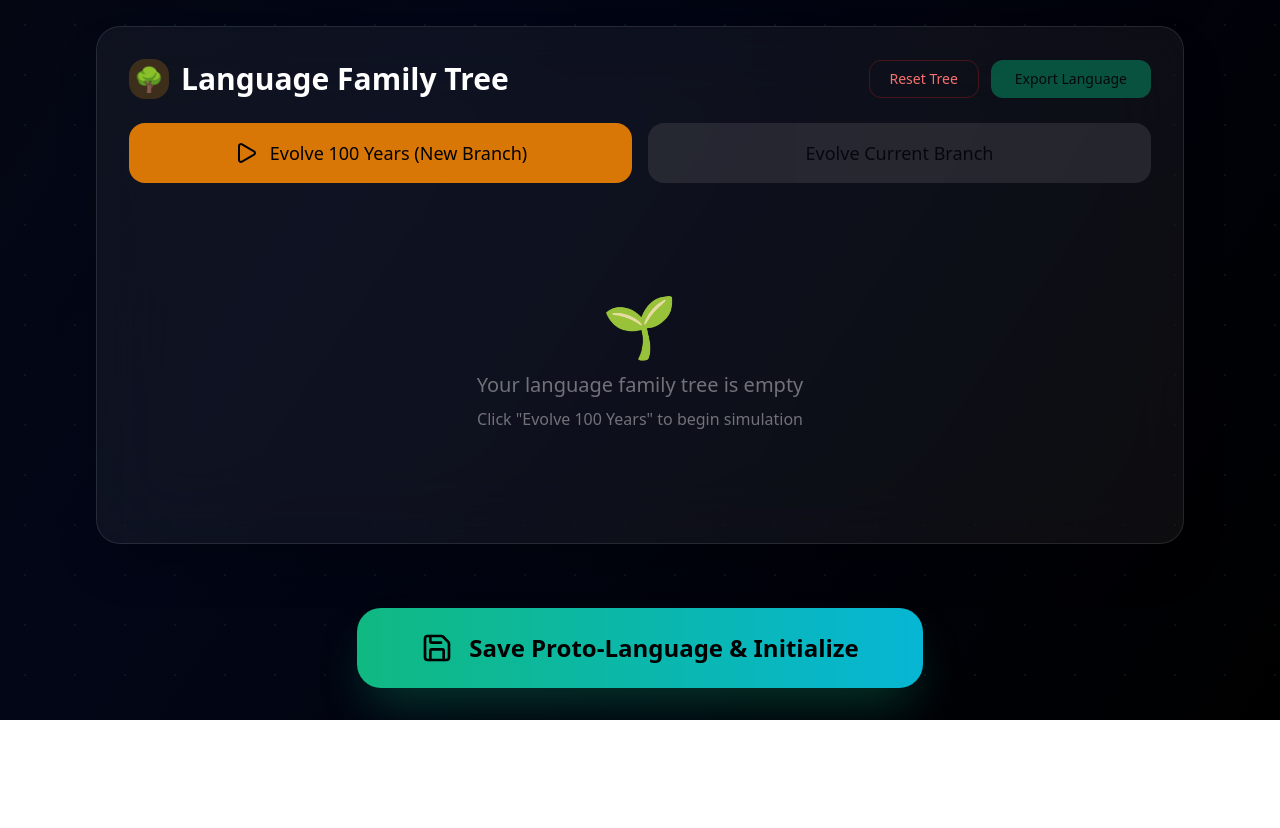
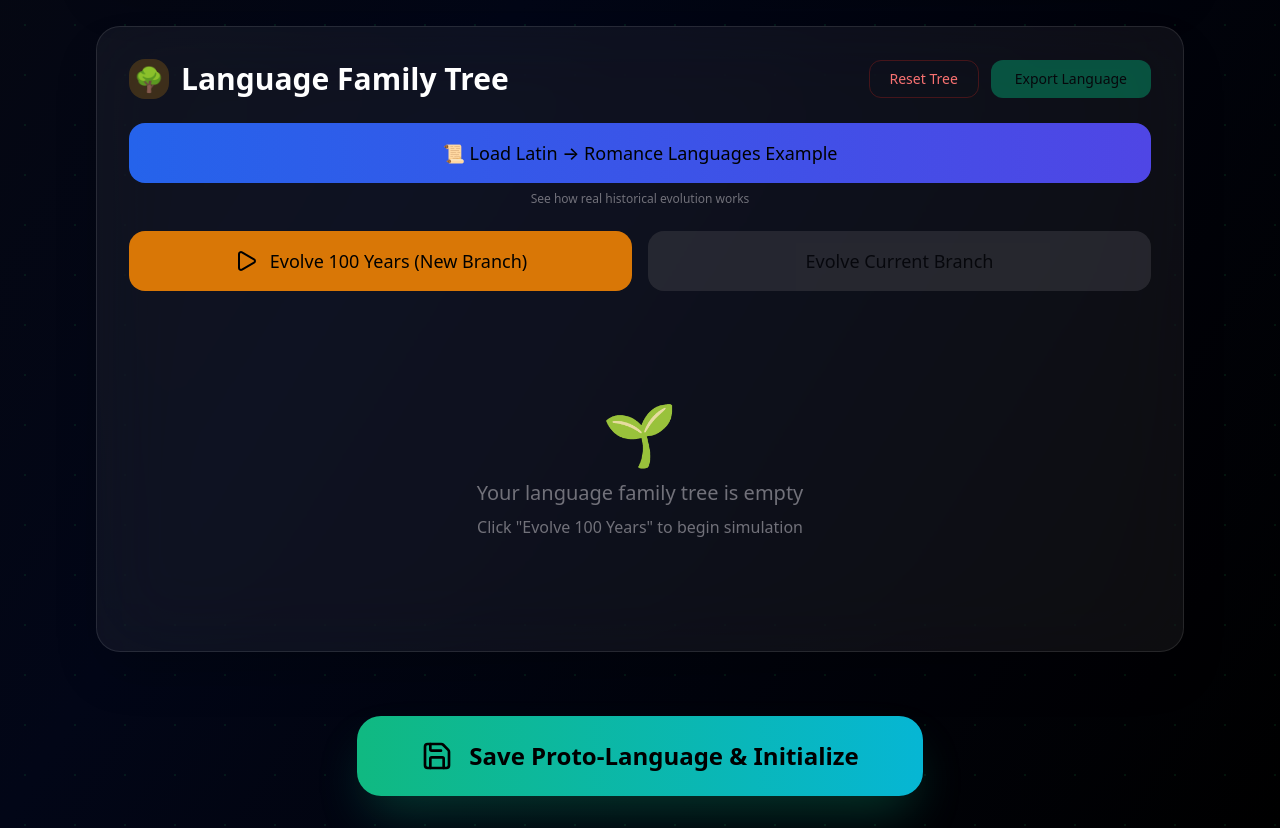
Before and after one commit to SCORLEOs773/linguaevo, a React (Vite) app in the folder frontend/: page / in a window 1280 px wide. Shown: the part 1200-2028 px from the top of the page. Before the commit the page ends 1920 px from the top, so only its background shows below. Built offline with nearby package versions, Linux system fonts and the light colour scheme.

Commit message:
Added Latin Language Example to showcase evolution

```diff
--- a/frontend/src/App.tsx
+++ b/frontend/src/App.tsx
@@ -212,6 +212,60 @@ function App() {
     setEvolvedWords([]);
     setSelectedGeneration(0);
     setStatus("Evolution tree reset. Ready for new simulation.");
+  };
+
+  const loadLatinExample = () => {
+    // Latin phonemes
+    setPhonemes([
+      { symbol: "p", category: "consonant" },
+      { symbol: "t", category: "consonant" },
+      { symbol: "k", category: "consonant" },
+      { symbol: "b", category: "consonant" },
+      { symbol: "d", category: "consonant" },
+      { symbol: "g", category: "consonant" },
+      { symbol: "m", category: "consonant" },
+      { symbol: "n", category: "consonant" },
+      { symbol: "s", category: "consonant" },
+      { symbol: "l", category: "consonant" },
+      { symbol: "r", category: "consonant" },
+      { symbol: "a", category: "vowel" },
+      { symbol: "e", category: "vowel" },
+      { symbol: "i", category: "vowel" },
+      { symbol: "o", category: "vowel" },
+      { symbol: "u", category: "vowel" },
+    ]);
+
+    // Famous Latin starter vocabulary (good for showing evolution)
+    setVocabulary([
+      { form: "pater", meaning: "father" },
+      { form: "mater", meaning: "mother" },
+      { form: "frater", meaning: "brother" },
+      { form: "noctem", meaning: "night" },
+      { form: "lactem", meaning: "milk" },
+      { form: "cantare", meaning: "to sing" },
+      { form: "caballum", meaning: "horse" },
+      { form: "vinum", meaning: "wine" },
+      { form: "aqua", meaning: "water" },
+      { form: "domus", meaning: "house" },
+    ]);
+
+    // Realistic Latin sound changes (simplified but educational)
+    setRules([
+      { before: "p", after: "f", environment: "_V" }, // p → f before vowel (like in French)
+      { before: "t", after: "d", environment: "V_" }, // intervocalic t → d
+      { before: "k", after: "ʃ", environment: "_V" }, // k → sh/ch sound (like in French/Spanish)
+      { before: "ct", after: "t", environment: "" }, // ct → t (noctem → nuit)
+      { before: "gn", after: "ɲ", environment: "" }, // gn → ny sound
+    ]);
+
+    setLangName("Latin");
+    setGenerations([]);
+    setEvolvedWords([]);
+    setSelectedGeneration(0);
+
+    setStatus(
+      "✅ Latin example loaded! Click 'Evolve 100 Years' to see it turn into Romance languages.",
+    );
   };
 
   // Speak a word using browser TTS
@@ -574,6 +628,19 @@ function App() {
             </div>
           </div>
 
+          {/* Example Loader */}
+          <div className="mb-6">
+            <button
+              onClick={loadLatinExample}
+              className="w-full bg-gradient-to-r from-blue-600 to-indigo-600 hover:from-blue-500 hover:to-indigo-500 px-8 py-4 rounded-2xl flex items-center justify-center gap-3 text-lg font-medium transition-all active:scale-95"
+            >
+              📜 Load Latin → Romance Languages Example
+            </button>
+            <p className="text-xs text-zinc-500 text-center mt-2">
+              See how real historical evolution works
+            </p>
+          </div>
+
           {/* Evolution Buttons */}
           <div className="flex gap-4 mb-8">
             <button
```
